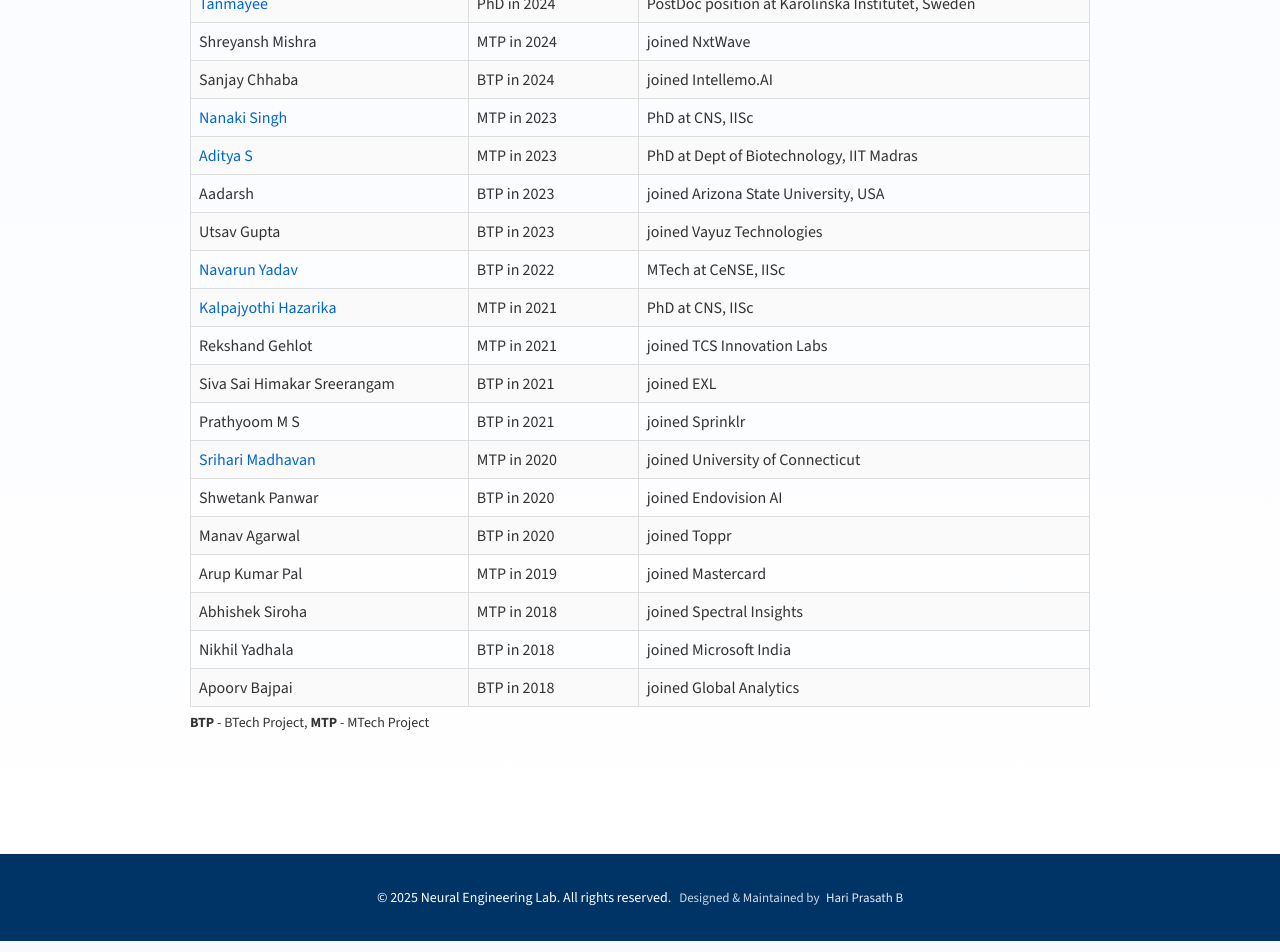
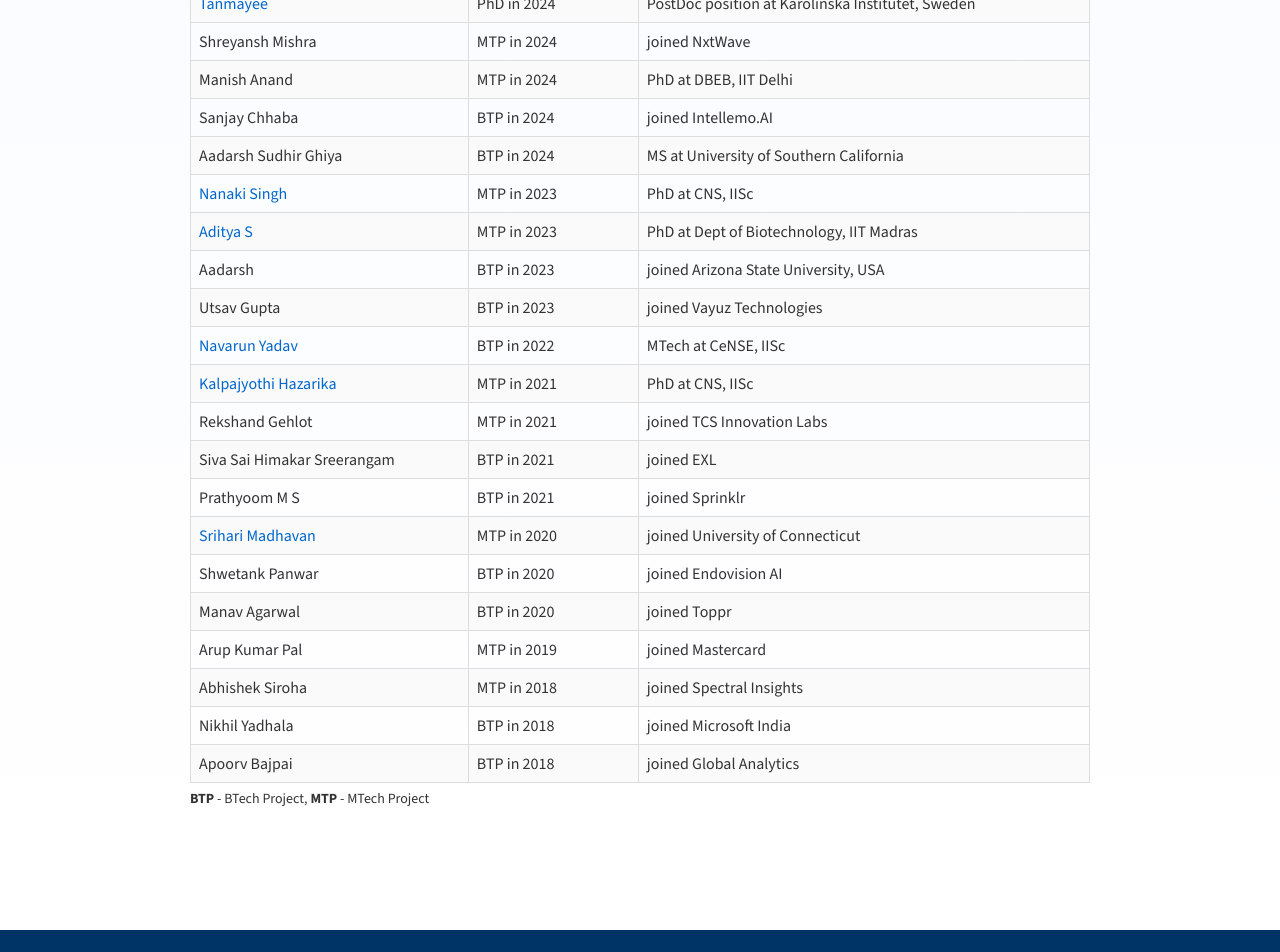
Before and after one commit to hechp2199/NeuralLab_IITG, a React (Create React App) app: page /team in a window 1280 px wide. Shown: the part 2800-3752 px from the top of the page. Built offline with nearby package versions, Linux system fonts and the light colour scheme.

Commit message:
Updated footer text, Added 2024 alumni

```diff
--- a/src/App.jsx
+++ b/src/App.jsx
@@ -41,7 +41,7 @@
 function Footer() {
   return (
     <footer className="footer">
-      <p>&copy; {new Date().getFullYear()} Neural Engineering Lab. All rights reserved.
+      <p>&copy; {new Date().getFullYear()} Neural Engineering Lab | IIT Guwahati.
         <span className="footer-credit">
           Designed &amp; Maintained by <a
             href="https://www.linkedin.com/in/hari-prasath-b-b83188158/"
--- a/src/components/Team.jsx
+++ b/src/components/Team.jsx
@@ -138,9 +138,21 @@
       link: ""
     },
     {
+     name: "Manish Anand",
+      year: "MTP in 2024",
+      currentRole: "PhD at DBEB, IIT Delhi",
+      link: ""
+    },
+    {
      name: "Sanjay Chhaba",
       year: "BTP in 2024",
       currentRole: "joined Intellemo.AI",
+      link: ""
+    },
+    {
+     name: "Aadarsh Sudhir Ghiya",
+      year: "BTP in 2024",
+      currentRole: "MS at University of Southern California",
       link: ""
     },
     {
```
